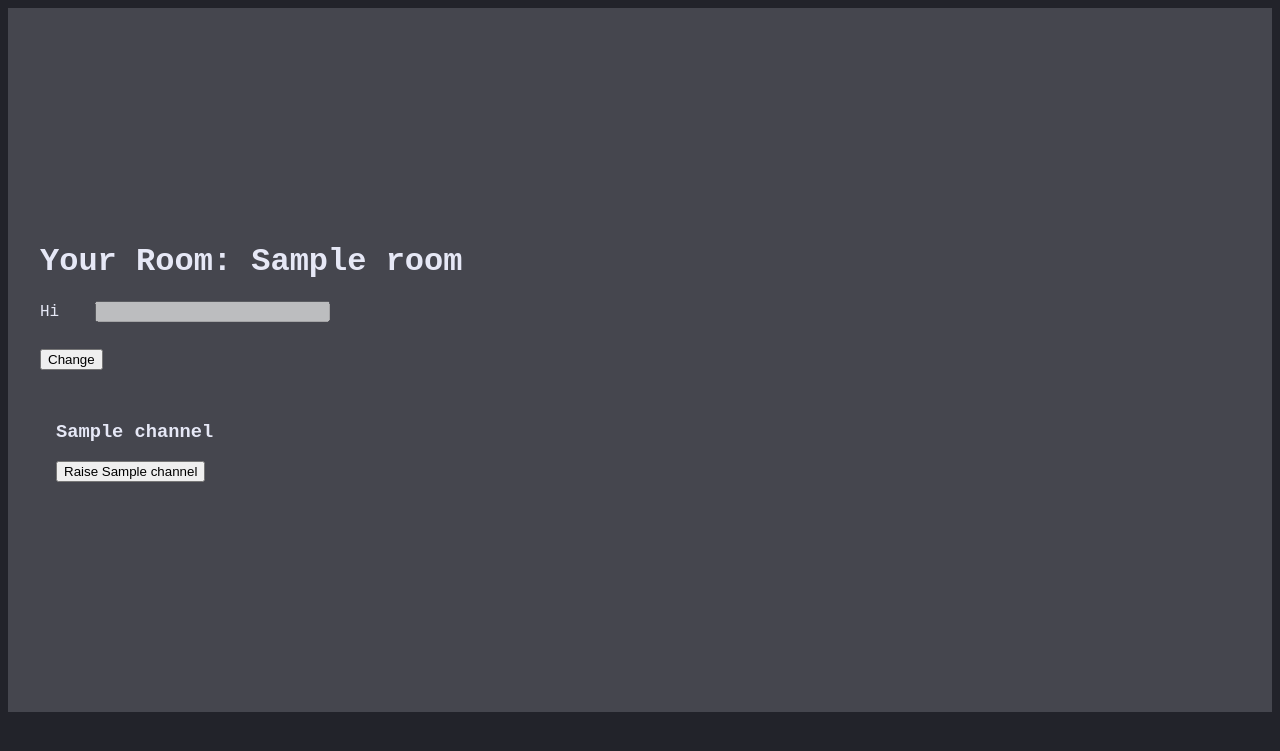
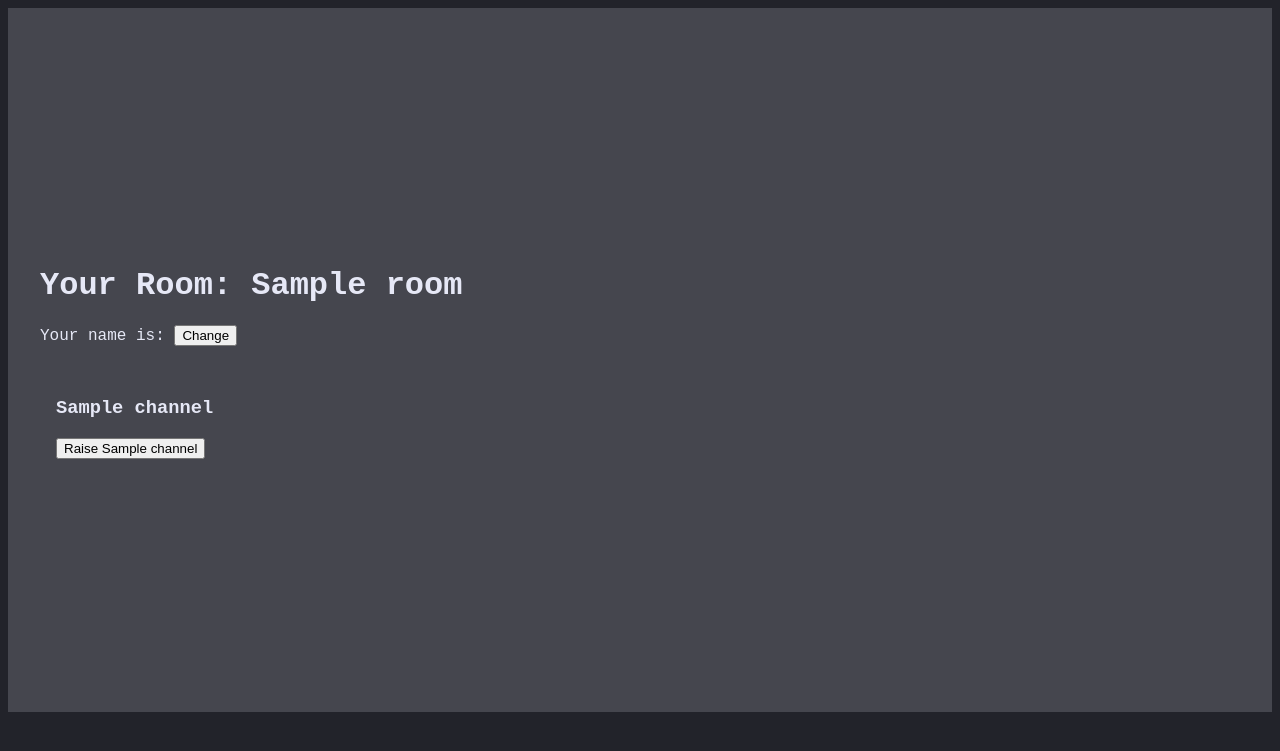
Before and after one commit to GinaMuuss/redeliste, a Flask app: template templates/main.html.j2 in a window 1280 px wide. Shown: the top 751 px of the page. Run offline with Flask 2, Linux system fonts and the light colour scheme; the template is opened without the code that fills it: most values are stand-ins (such as "Sample title", 1, 10 or a date in 2020); some libraries are stand-ins or nearby versions.

Commit message:
Visual for name change

```diff
--- a/static/app.js
+++ b/static/app.js
@@ -1,5 +1,6 @@
 function update_user_state(d, userid) {
-    data = d['data'] for (var x in data) {
+    data = d['data'];
+    for (var x in data) {
         var channel = data[x];
         var found = false;
         for (var y in data[x]['current_id_list']) {
@@ -75,12 +76,15 @@ function remove_raise(id, channel_id) {
 
 function change_name() {
     document.getElementById('change_name').style.display = 'none';
-    document.getElementById('save_name').style.display = 'block';
-    document.getElementById('input_text_name').disabled = false;
+    document.getElementById('save_name').style.display = 'inline';
+    document.getElementById('text_name').style.display = 'none';
+    document.getElementById('input_text_name').style.display = 'inline';
 }
 function save_name() {
-    document.getElementById('change_name').style.display = 'block';
+    document.getElementById('change_name').style.display = 'inline';
     document.getElementById('save_name').style.display = 'none';
-    document.getElementById('input_text_name').disabled = true;
+    document.getElementById('text_name').innerText = document.getElementById('input_text_name').value;
+    document.getElementById('text_name').style.display = 'inline';
+    document.getElementById('input_text_name').style.display = 'none';
     socket.emit('name_change_event', {name: document.getElementById('input_text_name').value});
 }
--- a/templates/main.html.j2
+++ b/templates/main.html.j2
@@ -48,8 +48,10 @@
             <a href="/guest/{{ room.guest_key }}">Guest Link</a>
         </div>
     {% endif %}
-    <p>Hi <input type="text" id="input_text_name" disabled value='{{ session["user"].name }}'> <button id="change_name" onclick="change_name()" style="display:block;">Change</button><button id="save_name" onclick="save_name()" style="display:none;">Save</button>
+    <div id="name_div">
+    <p>Your name is: <span id="text_name">{{ session["user"].name }}</span> <input type="text" id="input_text_name" value='{{ session["user"].name }}' style="display:none;"> <button id="change_name" onclick="change_name()">Change</button><button id="save_name" onclick="save_name()" style="display:none;">Save</button>
     </p>
+    </div>
     <div id="channel_details" class="channel-flex">
     {% for channel in room.get_channels() %}
         <div id="channel_{{channel.id}}" class="channel-flex-item">
```
